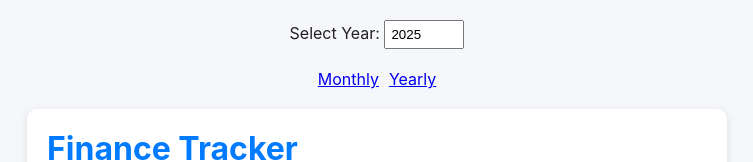
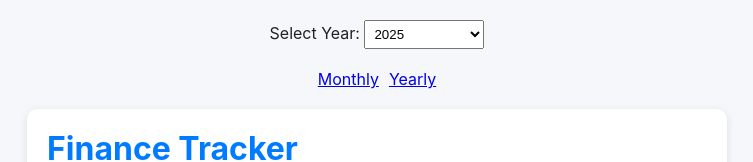
Before and after one commit to symapookie/finance-tracker, a React (Vite) app: page / in a window 1280 px wide. Shown: the top 162 px of the page, without its empty margins (263-1016 px from the left). Built offline with nearby package versions, Linux system fonts and the light colour scheme.

Commit message:
added the year

```diff
--- a/src/App.jsx
+++ b/src/App.jsx
@@ -9,39 +9,83 @@ function App() {
     "July","August","September","October","November","December",
   ];
 
-  const [year, setYear] = useState(new Date().getFullYear()); // default to current year
-  const [monthlyEntries, setMonthlyEntries] = useState({}); // store data per year
+  const currentYear = new Date().getFullYear();
 
-  // Load from localStorage
-  useEffect(() => {
+  // Load year from localStorage or use current year
+  const [year, setYear] = useState(() => {
+    const savedYear = localStorage.getItem("selectedYear");
+    return savedYear ? Number(savedYear) : currentYear;
+  });
+
+  // Load monthlyEntries from localStorage or empty object
+  const [monthlyEntries, setMonthlyEntries] = useState(() => {
     const saved = localStorage.getItem("monthlyEntries");
-    if (saved) setMonthlyEntries(JSON.parse(saved));
-  }, []);
+    return saved ? JSON.parse(saved) : {};
+  });
 
-  // Save to localStorage whenever monthlyEntries changes
+  // Save monthlyEntries to localStorage whenever it changes
   useEffect(() => {
     localStorage.setItem("monthlyEntries", JSON.stringify(monthlyEntries));
   }, [monthlyEntries]);
 
+  // Save selected year to localStorage whenever it changes
+  useEffect(() => {
+    localStorage.setItem("selectedYear", year);
+  }, [year]);
+
+  // Initialize years: 10 past + current + 9 future
+  const [years, setYears] = useState(() => {
+    const start = currentYear - 10;
+    const end = currentYear + 9;
+    return Array.from({ length: end - start + 1 }, (_, i) => start + i);
+  });
+
+  // Handle year change
+  const handleYearChange = (selectedYear) => {
+    setYear(selectedYear);
+
+    // Automatically extend years if selecting first or last 5-year boundary
+    const firstYear = years[0];
+    const lastYear = years[years.length - 1];
+
+    if (selectedYear <= firstYear + 4) {
+      // add 5 more years to the past
+      const newYears = Array.from({ length: 5 }, (_, i) => firstYear - 5 + i);
+      setYears([...newYears, ...years]);
+    } else if (selectedYear >= lastYear - 4) {
+      // add 5 more years to the future
+      const newYears = Array.from({ length: 5 }, (_, i) => lastYear + 1 + i);
+      setYears([...years, ...newYears]);
+    }
+  };
+
   return (
     <Router>
+      {/* Year Selector */}
       <div style={{ textAlign: "center", marginTop: "20px" }}>
         <label>
           Select Year:{" "}
-          <input
-            type="number"
+          <select
             value={year}
-            onChange={(e) => setYear(Number(e.target.value))}
-            style={{ padding: "5px", width: "80px" }}
-          />
+            onChange={(e) => handleYearChange(Number(e.target.value))}
+            style={{ padding: "5px", width: "120px" }}
+          >
+            {years.map((y) => (
+              <option key={y} value={y}>
+                {y}
+              </option>
+            ))}
+          </select>
         </label>
       </div>
 
+      {/* Navigation */}
       <nav style={{ textAlign: "center", margin: "20px" }}>
         <Link to="/" style={{ marginRight: "10px" }}>Monthly</Link>
         <Link to="/yearly">Yearly</Link>
       </nav>
 
+      {/* Routes */}
       <Routes>
         <Route
           path="/"
```
